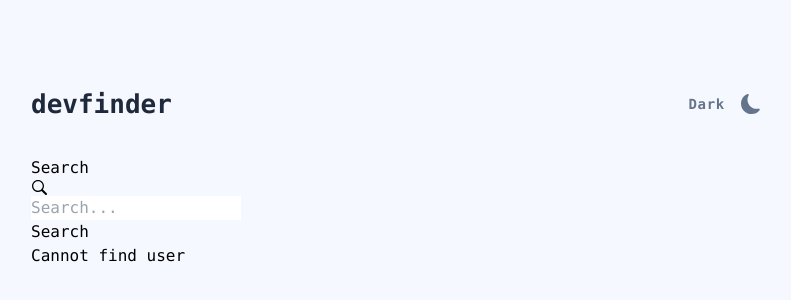
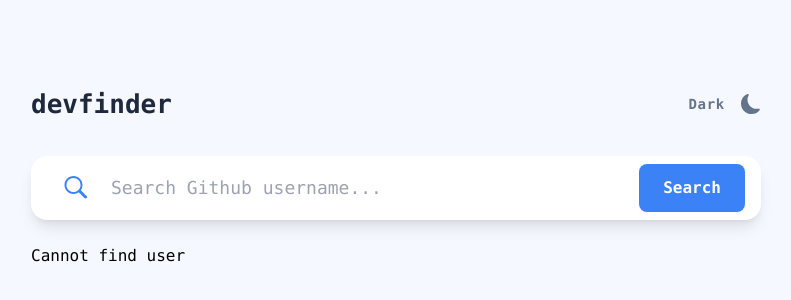
Before and after one commit to JordanPhillips-hub/dev-finder, a React (Vite) app: page / in a window 1280 px wide. Shown: the part 224-524 px from the top of the page, without its empty margins (244-1035 px from the left). Built offline with nearby package versions, Linux system fonts and the light colour scheme.

Commit message:
Create styles for SearchBar

```diff
--- a/src/components/SearchBar/SearchBar.tsx
+++ b/src/components/SearchBar/SearchBar.tsx
@@ -9,20 +9,28 @@ interface SearchProps {
 
 const SearchBar: React.FC<SearchProps> = ({ onChange, onSubmit, errMsg }) => {
   return (
-    <form onSubmit={onSubmit}>
-      <label htmlFor="search">Search</label>
-      <GoSearch />
+    <form onSubmit={onSubmit} className="relative mb-6">
+      <label htmlFor="search" className="hidden">
+        Search
+      </label>
+      <GoSearch className="absolute h-6 w-6 text-blue-500 inset-y-5 left-8" />
       <input
         id="search"
         type="text"
         name="search"
-        placeholder="Search..."
         onChange={onChange}
+        placeholder="Search Github username..."
+        className="w-full ps-20 pr-2.5 pb-2.5 pt-2.5 rounded-2xl text-lg shadow-lg text-opacity-20 h-16"
       />
 
-      <div>
-        <small>{errMsg}</small>
-        <button type="submit">Search</button>
+      <div className="absolute right-4 inset-y-2">
+        <small className="text-red-500 text-sm font-bold">{errMsg}</small>
+        <button
+          type="submit"
+          className="text-base font-bold text-white bg-blue-500 rounded-lg py-3 px-6 ml-6"
+        >
+          Search
+        </button>
       </div>
     </form>
   );
```
